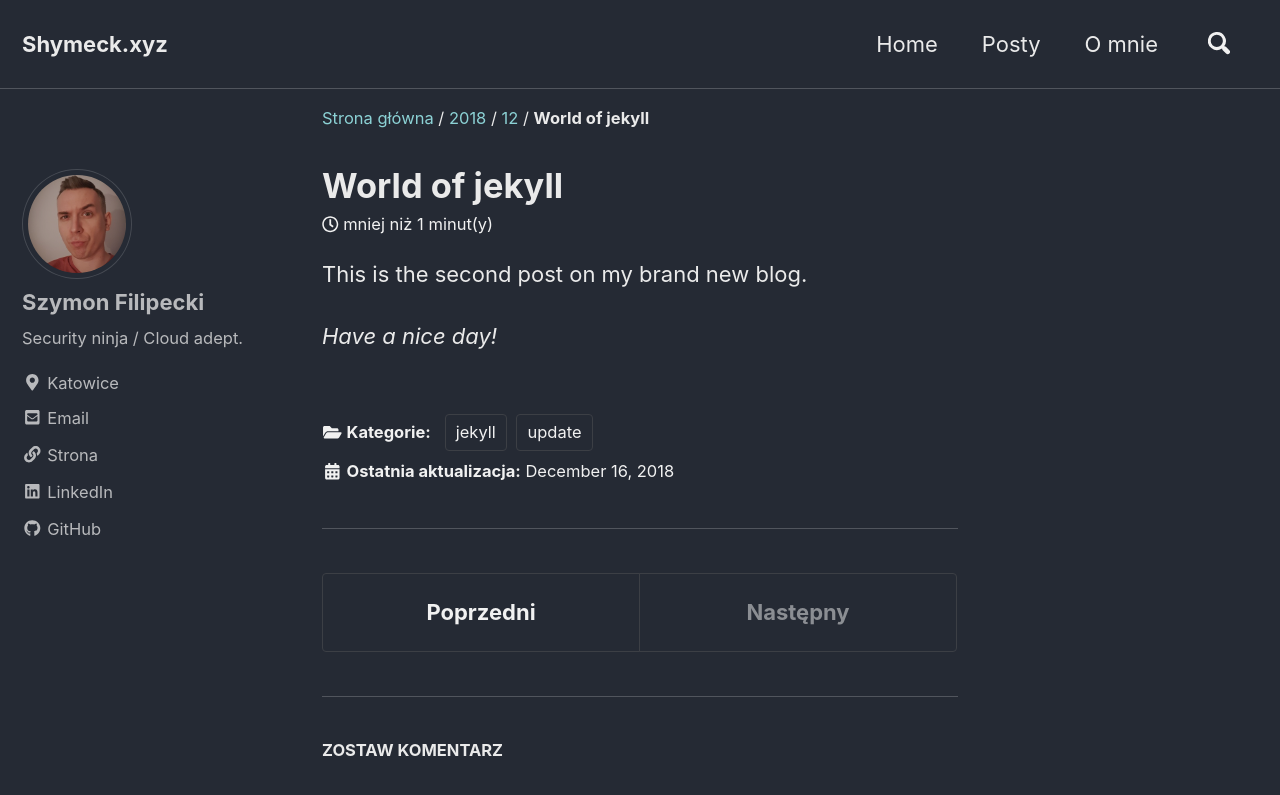
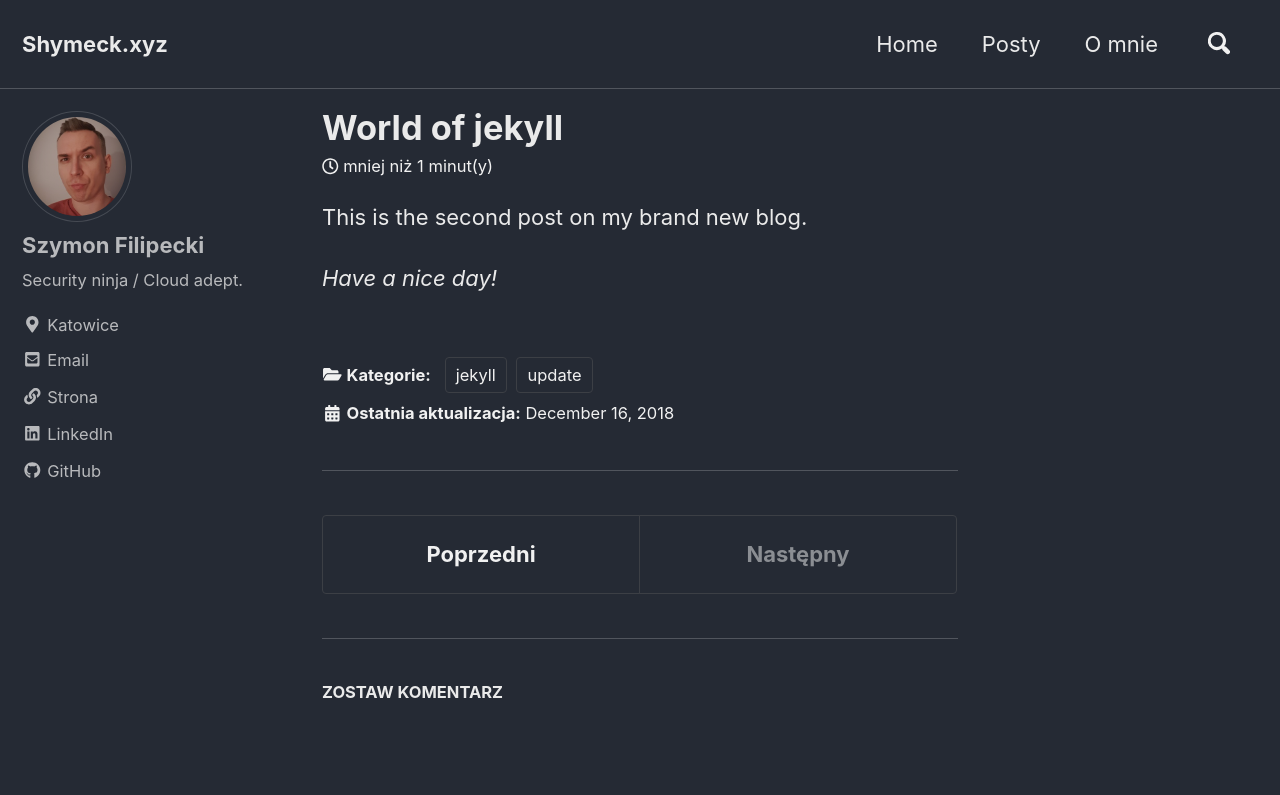
Before and after one commit to shymeck/shymeck.xyz, a Jekyll site: the page built from _posts/2018-12-16-world-of-jekyll.md, in a window 1280 px wide and 900 px high. Shown: the top 795 px of the window. Built offline with Jekyll 4.4.1, drawn with Linux system fonts in a browser that asks for light colours; cached includes are drawn as plain includes; nearby versions of some CDN libraries; comment, search, counter and statistics services are not loaded; part of the change alters nothing that is shown.

```diff
--- a/_config.yml
+++ b/_config.yml
@@ -25,7 +25,7 @@ url: https://shymeck.xyz # the base hostname & protocol for your site e.g. "http
 baseurl: # the subpath of your site, e.g. "/blog"
 repository: # GitHub username/repo-name e.g. "mmistakes/minimal-mistakes"
 teaser: # path of fallback teaser image, e.g. "/assets/images/500x300.png"
-breadcrumbs: true # true, false (default)
+breadcrumbs: false # true, false (default)
 words_per_minute: 200
 comments:
   provider: "disqus" # false (default), "disqus", "discourse", "facebook", "google-plus", "staticman", "staticman_v2" "custom"
```
Also changed, not shown: .travis.yml.
